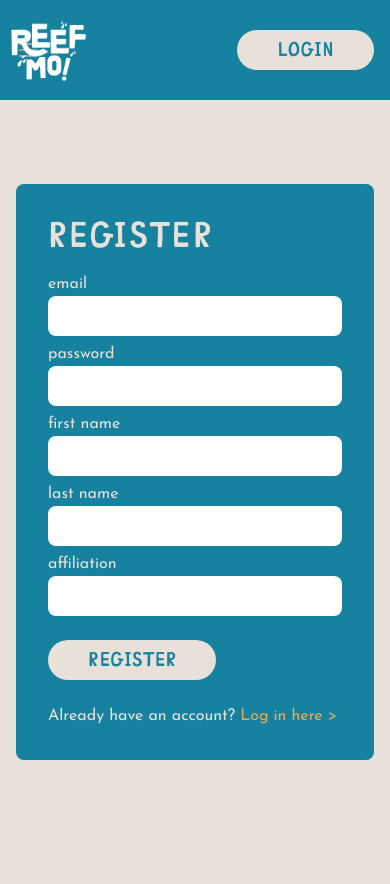
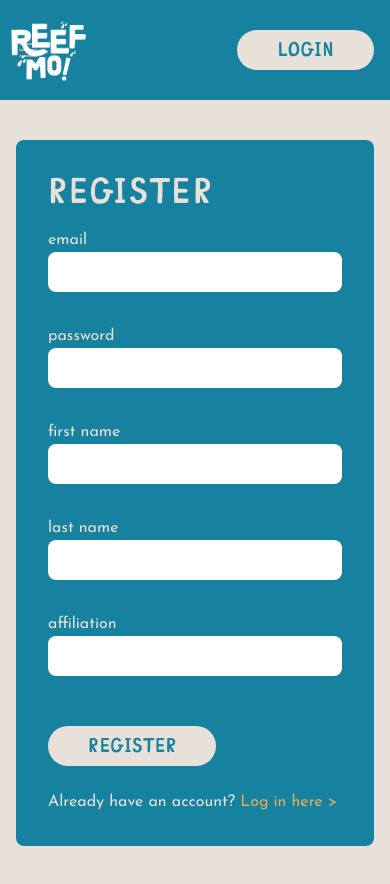
Before and after one commit to dlsudatasci/shore-reef-coral, a Next.js app: page /register in a window 390 px wide. Shown: the top 884 px of the page. Built offline with nearby package versions, Linux system fonts and the light colour scheme.

Commit message:
add(register): frontend form validation

```diff
--- a/pages/login.tsx
+++ b/pages/login.tsx
@@ -10,7 +10,7 @@ interface ILoginInputs {
 }
 
 const loginSchema = yup.object({
-	email: yup.string().email().required(),
+	email: yup.string().email().trim().required(),
 	password: yup.string().required(),
 }).required()
 
@@ -21,7 +21,7 @@ const Login: NextPage = () => {
 	const onSubmit = handleSubmit(data => console.log(data))
 
 	return (
-		<div className="grid place-items-center h-full px-4 sm:px-0">
+		<div className="grid place-items-center h-full px-4 sm:px-0 pt-10 sm:pt-0">
 			<div className="bg-primary sm:w-[600px] w-full sm:px-12 px-8 py-8 rounded-lg">
 				<h2 className="font-comic-cat text-secondary mb-6">LOG IN</h2>
 				<form onSubmit={onSubmit}>
--- a/pages/register.tsx
+++ b/pages/register.tsx
@@ -1,31 +1,60 @@
 import { NextPage } from 'next'
 import Link from 'next/link'
+import { useForm } from 'react-hook-form'
+import { yupResolver } from '@hookform/resolvers/yup'
+import * as yup from 'yup'
+
+interface IRegisterInputs {
+	email: string
+	password: string
+	firstName: string
+	lastName: string
+	affiliation: string
+}
+
+const registerSchema = yup.object({
+	email: yup.string().trim().email().required(),
+	password: yup.string().required(),
+	firstName: yup.string().required().trim(),
+	lastName: yup.string().required().trim(),
+	affiliation: yup.string().required().trim(),
+}).required()
 
 const Register: NextPage = () => {
+	const { register, handleSubmit, formState: { errors } } = useForm<IRegisterInputs>({
+		resolver: yupResolver(registerSchema)
+	})
+	const onSubmit = handleSubmit(data => console.log(data))
+
 	return (
-		<div className="grid place-items-center h-full px-4 sm:px-0">
+		<div className="grid place-items-center h-full px-4 sm:px-0 pt-10 sm:pt-0">
 			<div className="bg-primary sm:w-[600px] w-full sm:px-12 px-8 py-8 rounded-lg">
 				<h2 className="font-comic-cat text-secondary mb-4">REGISTER</h2>
-				<form action="">
+				<form onSubmit={onSubmit}>
 					<div className="control">
 						<label htmlFor="email" className="text-secondary">email</label>
-						<input type="email" name="email" id="email" />
+						<input type="email" id="email" {...register('email')} />
+						<p className="error text-secondary">{errors.email?.message}</p>
 					</div>
 					<div className="control">
 						<label htmlFor="password" className="text-secondary">password</label>
-						<input type="password" name="password" id="password" />
+						<input type="password" id="password" {...register('password')} />
+						<p className="error text-secondary">{errors.password?.message}</p>
 					</div>
 					<div className="control">
 						<label htmlFor="first-name" className="text-secondary">first name</label>
-						<input type="text" name="firstName" id="first-name" />
+						<input type="text" id="first-name" {...register('firstName')} />
+						<p className="error text-secondary">{errors.firstName?.message}</p>
 					</div>
 					<div className="control">
 						<label htmlFor="last-name" className="text-secondary">last name</label>
-						<input type="text" name="lastName" id="last-name" />
+						<input type="text" id="last-name" {...register('lastName')} />
+						<p className="error text-secondary">{errors.lastName?.message}</p>
 					</div>
 					<div className="control">
 						<label htmlFor="affiliation" className="text-secondary">affiliation</label>
-						<input type="text" name="affiliation" id="affiliation" />
+						<input type="text" id="affiliation" {...register('affiliation')} />
+						<p className="error text-secondary">{errors.affiliation?.message}</p>
 					</div>
 					<input className="btn secondary mt-6" type="submit" value="Register" />
 				</form>
```
